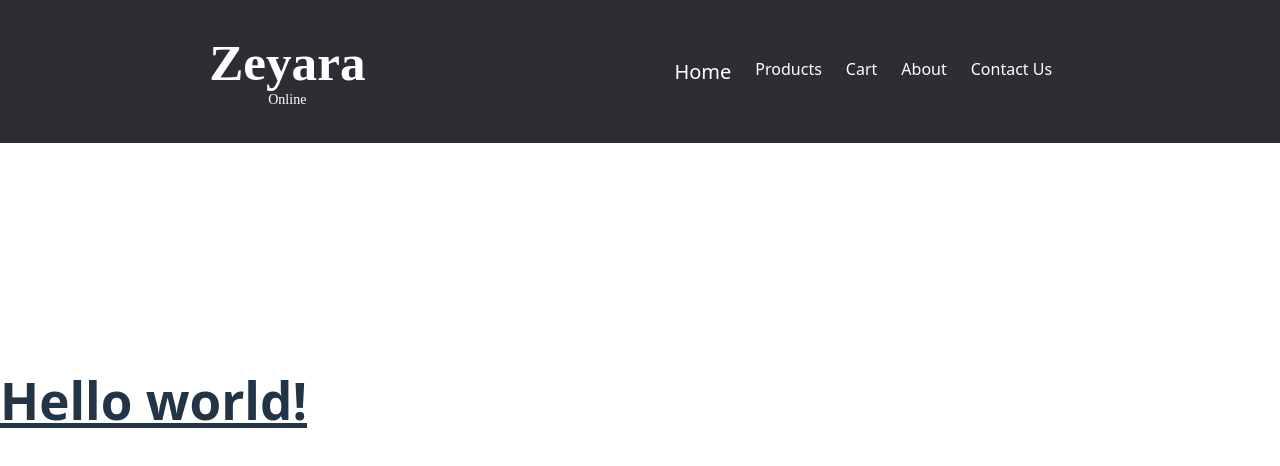
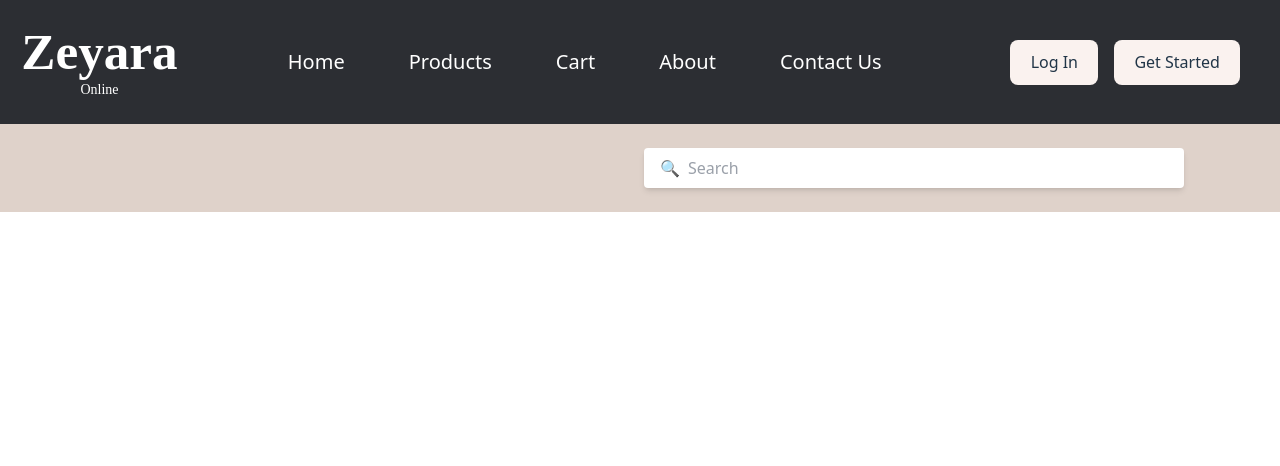
Before and after one commit to RokayaOthman/depi, a React (Vite) app in the folder tasks/Tailwind/zeyara-tailwind/: page / in a window 1280 px wide. Shown: the top 466 px of the page. Built offline with nearby package versions, Linux system fonts and the light colour scheme.

Commit message:
Finish header

```diff
--- a/tasks/Tailwind/zeyara-tailwind/index.html
+++ b/tasks/Tailwind/zeyara-tailwind/index.html
@@ -7,9 +7,6 @@
     <title>zeyara-tailwind</title>
   </head>
   <body>
-    <h1 class="text-3xl font-bold underline">
-    Hello world!
-  </h1>
     <div id="root"></div>
     <script type="module" src="/src/main.jsx"></script>
   </body>
--- a/tasks/Tailwind/zeyara-tailwind/src/components/layouts/header.jsx
+++ b/tasks/Tailwind/zeyara-tailwind/src/components/layouts/header.jsx
@@ -1,76 +1,63 @@
 const Header = () => {
   return (
-    <header
-      className="absolute
-        top-0
-        left-0
-        w-full
-        bg-[#2C2E33]
-        px-10
-        py-6
-        "
-    >
-      <div
-        className="
-            flex
-            flex-col
-            md:flex-row
-            justify-around
-            items-center
-            px-4
-            md:px-10
-            py-4
-            gap-4
-            md:gap-8
-            md:py-10
-            h-[95px]
-        "
-      >
+    <>
+      {/* Navbar */}
+      <div className="fixed top-0 left-0 w-full z-50">
+        <div className="bg-[#2C2E33] px-10 py-6 z-50">
+          <div className="flex flex-col md:flex-row justify-between items-center w-full gap-4 md:gap-8">
             {/* Logo */}
             <div className="flex flex-col items-center w-[119px]">
-          <h1 className="font-['jsMath-cmbx10'] font-bold text-2xl text-white leading-[26px]">
+              <h1 className="font-['jsMath-cmbx10'] font-bold text-2xl text-white">
                 Zeyara
               </h1>
-          <span className="font-['Poly']  text-sm  text-white  leading-[17px]">
-            Online
-          </span>
+              <span className="font-['Poly'] text-sm text-white ">Online</span>
             </div>
+
             {/* Links */}
             <nav className="w-full md:w-auto">
-          {/* 2. Reset ul styles (list-none, margin, padding) and add gap */}
-          <ul className="flex flex-row list-none m-0 p-0 gap-6 justify-center md:justify-start">
-            <li>
-              {/* 3. Added no-underline and hover effects to links */}
-              <a href="/" className="font-poppins font-normal text-[20px] text-white no-underline hover:text-gray-300 transition">
-                Home
+              <ul className="flex flex-row list-none m-0 p-0 gap-16 justify-center md:justify-start">
+                {["Home", "Products", "Cart", "About", "Contact Us"].map(
+                  (link) => (
+                    <li key={link}>
+                      <a
+                        href="/"
+                        className="font-poppins font-normal text-[20px] text-white no-underline hover:text-gray-300 transition"
+                      >
+                        {link}
                       </a>
                     </li>
-            <li>
-              <a href="/" className="font-poppins text-white no-underline hover:text-gray-300 transition">
-                Products
-              </a>
-            </li>
-            <li>
-              <a href="/about" className="font-poppins text-white no-underline hover:text-gray-300 transition">
-                Cart
-              </a>
-            </li>
-            <li>
-              <a href="/faq" className="font-poppins text-white no-underline hover:text-gray-300 transition">
-                About
-              </a>
-            </li>
-            <li>
-              <a href="/faq" className="font-poppins text-white no-underline hover:text-gray-300 transition">
-                Contact Us
-              </a>
-            </li>
+                  ),
+                )}
               </ul>
             </nav>
+
+            {/* Buttons */}
+            <div className="flex gap-4">
+              <button className="bg-[rgba(250,242,239,1)] px-6 py-2 text-[18px] font-normal rounded">
+                Log In
+              </button>
+              <button className="bg-[rgba(250,242,239,1)] px-6 py-2 text-[18px] font-normal rounded">
+                Get Started
+              </button>
             </div>
-    </header>
+          </div>
+        </div>
+        {/* Push content down so header doesn't cover search bar */}
+        <div className="bg-[#DFD2CA] py-6">
+          <div className="flex justify-end px-4 mr-20">
+            <div className="bg-[#FFFF] rounded shadow-md h-[40px] flex items-center px-4">
+              <div className="mr-2 text-gray-500">🔍</div>
+              <input
+                type="text"
+                placeholder="Search"
+                className="w-120 bg-transparent focus:outline-none text-gray-700"
+              />
+            </div>
+          </div>
+        </div>
+      </div>
+    </>
   );
 };
-console.log("rokaua");
 
 export default Header;
--- a/tasks/Tailwind/zeyara-tailwind/src/index.css
+++ b/tasks/Tailwind/zeyara-tailwind/src/index.css
@@ -26,8 +26,6 @@ a:hover {
 
 body {
   margin: 0;
-  display: flex;
-  place-items: center;
   min-width: 320px;
   min-height: 100vh;
 }
@@ -65,6 +63,7 @@ button:focus-visible {
     color: #747bff;
   }
   button {
-    background-color: #f9f9f9;
+
+    background-color:rgba(250, 242, 239, 1);
   }
 }
```
Also changed, not shown: 1 other file (tests, documents, lock files or other folders). Lines whose indentation alone changed are shown as unchanged.
